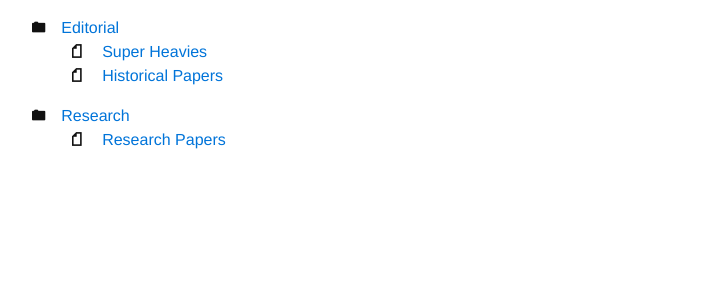
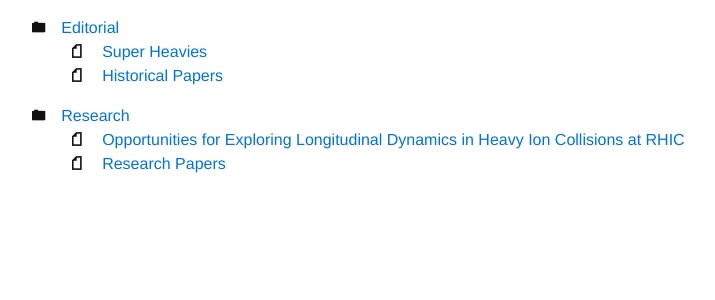
Before and after one commit to kdusling/kdusling.github.io, a Jekyll site: the page sitemap.html, which Jekyll copies as it is, in a window 1280 px wide. Shown: the top 300 px of the page, without its empty margins (8-723 px from the left). Built offline with Jekyll 4.4.1, drawn with Linux system fonts in a browser that asks for light colours.

Commit message:
Update sitemap.html

```diff
--- a/sitemap.html
+++ b/sitemap.html
@@ -40,6 +40,10 @@
   <li><i class="fi-folder"></i><span><a href="#">Research</a></span></li>
     <ul>
         <li><i class="fi-page"></i><span>
+            <a href="misc/oeld.html">Opportunities for Exploring Longitudinal Dynamics in Heavy Ion Collisions at RHIC</a>
+        </span></li>
+
+        <li><i class="fi-page"></i><span>
             <a href="ResearchPapers.html">Research Papers</a>
         </span></li>
     </ul>
```
